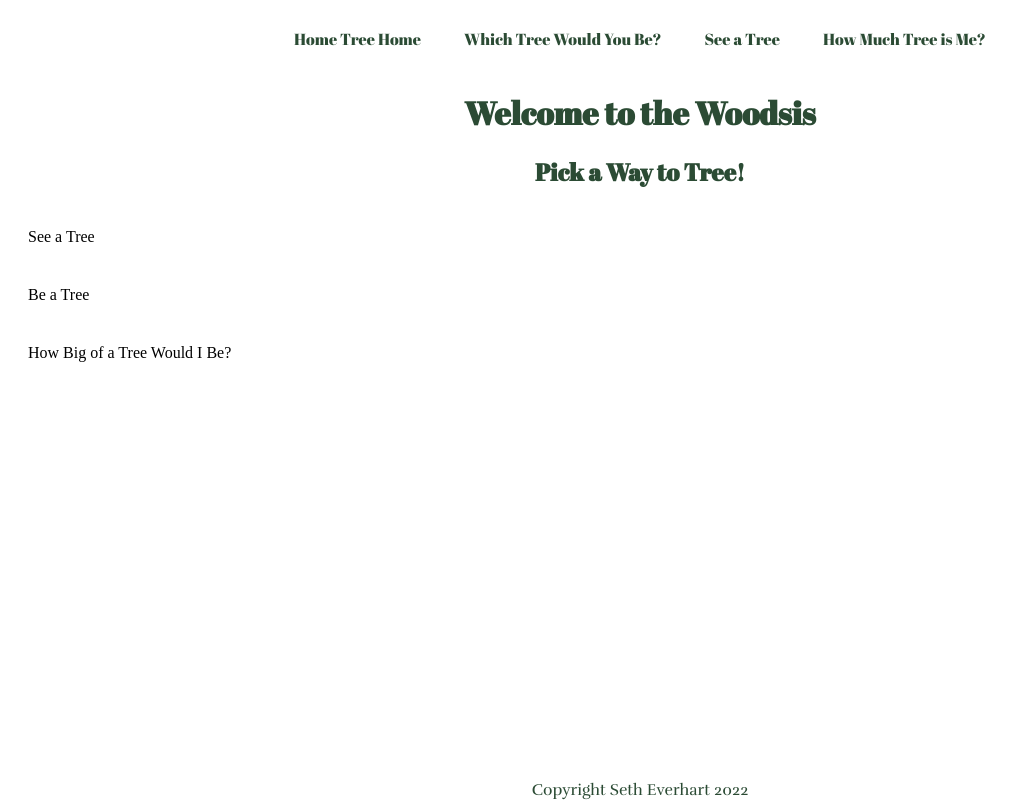
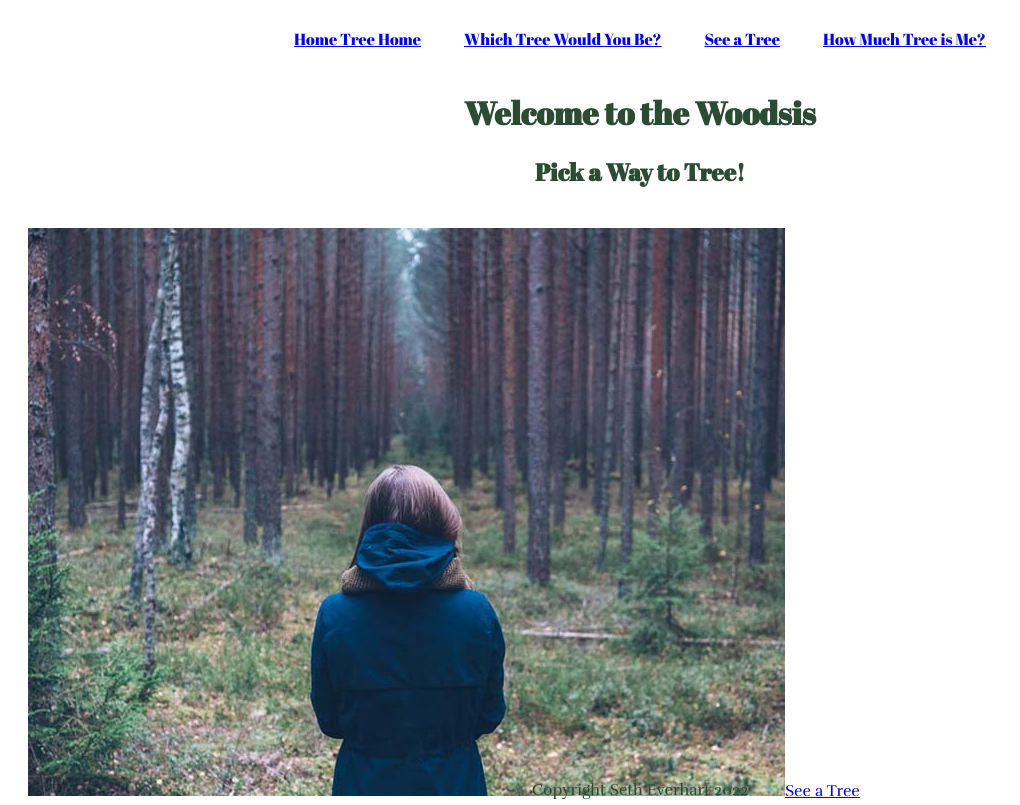
Before and after one commit to severhartwork/wood-personality-quiz, a plain HTML site: page main.html in a window 1280 px wide. Shown: the top 805 px of the page, without its empty margins (0-1020 px from the left). Drawn offline with Linux system fonts and the light colour scheme.

Commit message:
added images and links to main

```diff
--- a/main.html
+++ b/main.html
@@ -16,10 +16,10 @@
 
     <header>
         <ul>
-            <li>Home Tree Home</li>
-            <li>Which Tree Would You Be?</li>
-            <li>See a Tree</li>
-            <li>How Much Tree is Me?</li>
+            <li><a href="main.html">Home Tree Home</a></li>
+            <li><a href="quiz.html">Which Tree Would You Be?</a></li>
+            <li><a href="visit.html">See a Tree</a></li>
+            <li><a href="calculator.html">How Much Tree is Me?</a></li>
 
         </ul>
     </header>
@@ -28,9 +28,9 @@
 
     <h2>Pick a Way to Tree!</h2>
     <ul class="bodyMenu">
-        <li>See a Tree</li>
-        <li>Be a Tree</li>
-        <li>How Big of a Tree Would I Be?</li>
+        <li><a href="visit.html"><img src="images/person_forest.jpg">See a Tree</a></li>
+        <li><a href="quiz.html"><img src="images/person-huggng-tree.jpg">Be a Tree</li>
+        <li><a href="calculator.html"><img src="images/abacus.jpg">How Big of a Tree Would I Be?</li>
     </ul>
 
 
--- a/styles/main.css
+++ b/styles/main.css
@@ -42,6 +42,7 @@ h2 {
 }
 
 .bodyMenu {
+    font-family: 'Rufina', serif;
     display: flex;
     flex-direction: column;
 }
```
Also changed, not shown: images/abacus.jpg (added), images/person-huggng-tree.jpg (added), images/person_forest.jpg (added).
